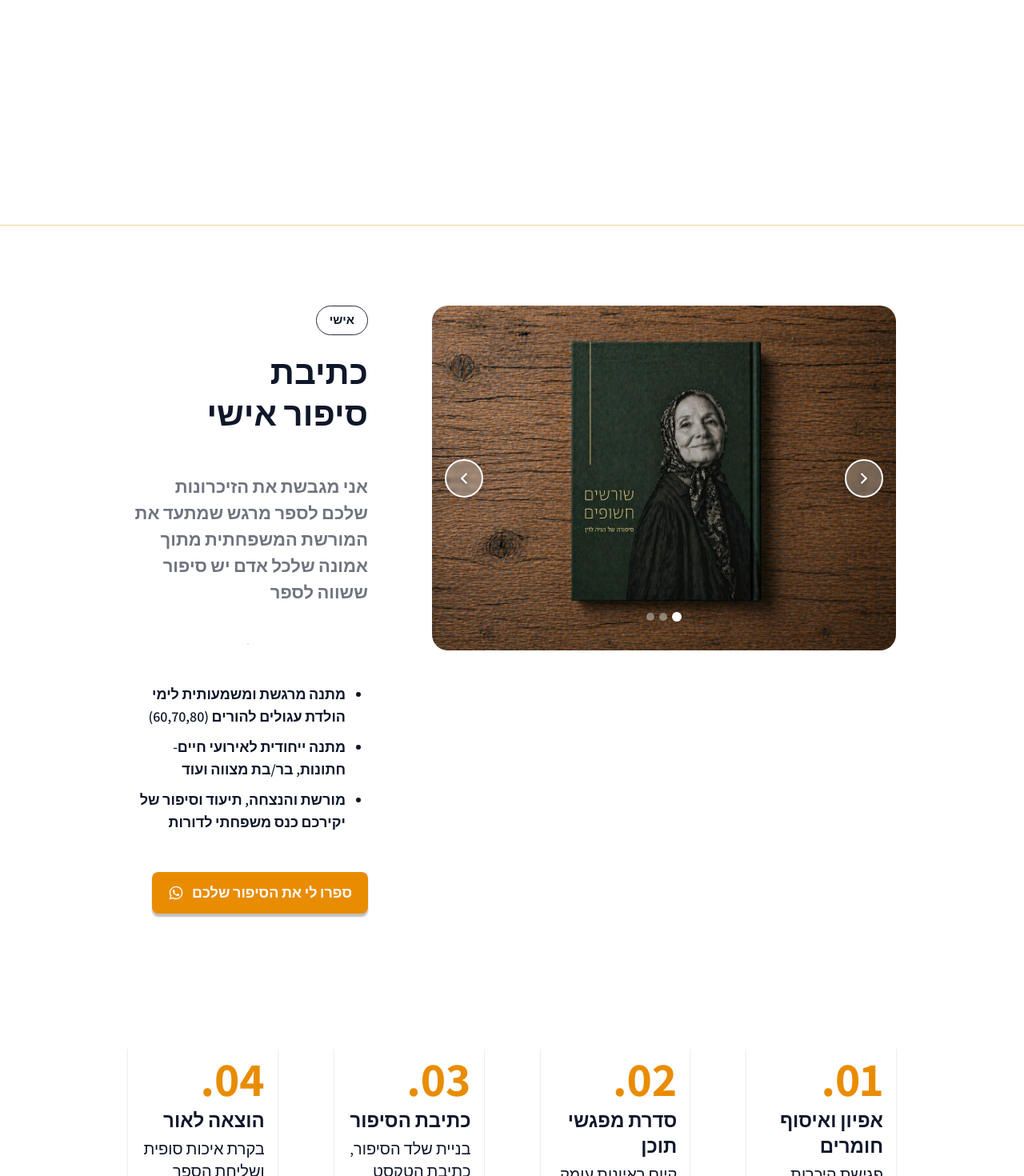
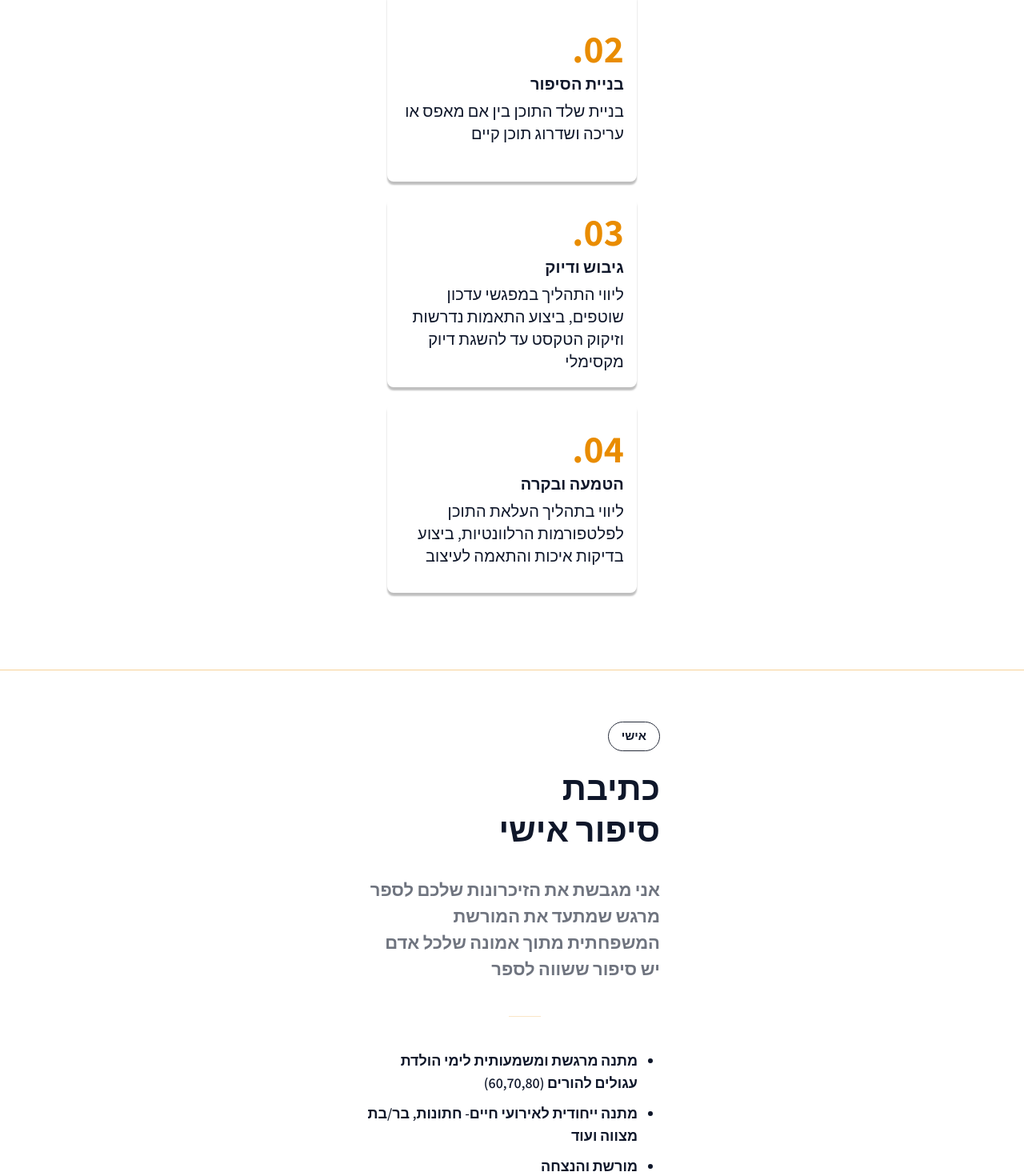
Before and after one commit to Maor-Ar/DanielSaar, a Next.js app: page / in a window 1280 px wide. Shown: the part 3316-4786 px from the top of the page at 80% size. Built offline with nearby package versions, Linux system fonts and the light colour scheme; no server answers.

Commit message:
Enhance layout and responsiveness across multiple components by introducing new breakpoints and adjusting class names. Update button styles for improved visual consistency and remove unnecessary classes for better alignment. Modify SVG stroke color for better design coherence.

```diff
--- a/app/globals.css
+++ b/app/globals.css
@@ -5,7 +5,7 @@
 :root {
   --background: #ffffff;
   --foreground: #0f172a;
-  --accent: #e98c00;
+  --accent: #E98C00;
   --muted: #6f747f;
   --surface: #f1f1f2;
 }
--- a/components/BookCoverCarousel.tsx
+++ b/components/BookCoverCarousel.tsx
@@ -16,13 +16,13 @@ const slides = [
 function SlideImage({ src, alt, priority }: { src: string | { mobile: string; desktop: string }; alt: string; priority?: boolean }) {
   if (typeof src === "string") {
     return (
-      <Image src={src} alt={alt} fill className="object-cover object-center" sizes="(max-width: 1023px) 85vw, 628px" priority={priority} />
+      <Image src={src} alt={alt} fill className="object-cover object-center" sizes="(max-width: 1434px) 85vw, 795px" priority={priority} />
     );
   }
   return (
     <>
-      <Image src={src.mobile} alt={alt} fill className="object-cover object-center lg:hidden" sizes="85vw" priority={priority} />
-      <Image src={src.desktop} alt={alt} fill className="hidden object-cover object-center lg:block" sizes="628px" priority={priority} />
+      <Image src={src.mobile} alt={alt} fill className="object-cover object-center content:hidden" sizes="85vw" priority={priority} />
+      <Image src={src.desktop} alt={alt} fill className="hidden object-cover object-center content:block" sizes="795px" priority={priority} />
     </>
   );
 }
@@ -49,13 +49,13 @@ export function BookCoverCarousel() {
 
   return (
     <div
-      className="relative w-full"
+      className="relative mx-auto w-full max-w-[370px] content:mx-0 content:max-w-none"
       role="region"
       aria-roledescription="carousel"
       aria-label="דוגמאות לספרים"
       tabIndex={0}
     >
-      <div className="relative aspect-[370/282] w-full min-h-[220px] overflow-hidden rounded-[20px] sm:min-h-[260px] lg:aspect-[742/552] lg:min-h-0">
+      <div className="relative aspect-[370/282] w-full min-h-[220px] overflow-hidden rounded-[20px] sm:min-h-[260px] content:aspect-[795/591] content:min-h-0">
         <EmblaCarouselArrows emblaApi={emblaApi} variant="overlay" />
         <div className="relative h-full w-full" ref={emblaRef}>
           <div className="flex h-full">
@@ -69,7 +69,7 @@ export function BookCoverCarousel() {
           </div>
         </div>
 
-        <div className="absolute bottom-2.5 left-1/2 z-10 flex h-3 w-14 -translate-x-1/2 items-center justify-center gap-1.5 lg:bottom-8 lg:h-5 lg:w-20" role="tablist" aria-label="מעבר בין תצוגות הספר">
+        <div className="absolute bottom-2.5 left-1/2 z-10 flex h-3 w-14 -translate-x-1/2 items-center justify-center gap-1.5 content:bottom-8 content:h-5 content:w-20" role="tablist" aria-label="מעבר בין תצוגות הספר">
           {slides.map((_, i) => (
             <button
               key={i}
@@ -77,7 +77,7 @@ export function BookCoverCarousel() {
               role="tab"
               aria-selected={selected === i}
               className={`rounded-full transition-all duration-300 ${
-                selected === i ? "size-2.5 bg-white lg:size-3" : "size-2 bg-white/40 lg:size-2.5"
+                selected === i ? "size-2.5 bg-white content:size-3" : "size-2 bg-white/40 content:size-2.5"
               }`}
               onClick={() => emblaApi?.scrollTo(i)}
               aria-label={`תצוגת ספר ${i + 1}`}
--- a/components/ProcessStepCards.tsx
+++ b/components/ProcessStepCards.tsx
@@ -7,21 +7,27 @@ export type ProcessStep = {
 };
 
 const rowClassName =
-  "flex w-full max-w-[312px] flex-col items-start gap-5 self-center sm:max-w-none lg:max-w-none lg:flex-row lg:flex-nowrap lg:items-stretch lg:justify-center lg:gap-[71px]";
+  "flex w-full max-w-[312px] flex-col items-start gap-5 self-center steps:max-w-none steps:flex-row steps:flex-nowrap steps:items-stretch steps:justify-center steps:gap-[72px]";
 
 const cardClassName =
-  "flex h-[237px] w-full flex-col items-start justify-center gap-1.5 rounded-lg bg-white p-4 text-right shadow-[0px_4px_2px_rgba(0,0,0,0.25)] transition-transform duration-300 hover:-translate-y-1 lg:h-auto lg:justify-start lg:w-[310px] lg:gap-1.5 lg:p-4";
+  "flex h-[237px] w-full shrink-0 flex-col items-start justify-center gap-1.5 rounded-lg bg-white p-4 text-right shadow-[0px_4px_2px_rgba(0,0,0,0.25)] transition-transform duration-300 hover:-translate-y-1 steps:h-full steps:justify-start steps:w-[310px] steps:gap-1.5 steps:p-4";
 
 export function ProcessStepCards({ steps }: { steps: ProcessStep[] }) {
   return (
     <div className={rowClassName}>
       {steps.map((s) => (
-        <div key={s.n} className={cardClassName}>
-          <StepNumberLabel n={s.n} className="text-5xl lg:text-[60px]" />
-          <h3 className="w-full text-right text-xl font-bold text-slate-900 lg:text-2xl">{s.title}</h3>
-          <p className="w-full text-right text-xl font-normal leading-normal text-slate-900 lg:text-xl lg:leading-7">
-            {s.body}
-          </p>
+        <div key={s.n} className="flex w-full flex-row items-center self-stretch steps:w-auto">
+          <div className={cardClassName}>
+            <StepNumberLabel n={s.n} className="text-5xl tracking-[0.16px] steps:text-[60px]" />
+            <div className="flex w-full flex-col items-start gap-1.5">
+              <h3 className="w-full text-right text-xl font-bold tracking-[0.16px] text-[#0f172a] steps:text-[24px]">
+                {s.title}
+              </h3>
+              <p className="w-full max-w-none text-right text-xl font-normal tracking-[0.16px] text-[#0f172a] steps:max-w-[280px] steps:text-[20px] steps:leading-7">
+                {s.body}
+              </p>
+            </div>
+          </div>
         </div>
       ))}
     </div>
--- a/components/sections/BusinessContentSection.tsx
+++ b/components/sections/BusinessContentSection.tsx
@@ -33,14 +33,14 @@ export function BusinessContentSection() {
 
     <MotionFade>
 
-      <section id="business-content" aria-labelledby="business-heading" className="border-b border-[#f6d199] bg-white px-4 pb-24 pt-16 sm:px-8 lg:px-16 xl:px-40 lg:pb-[310px] lg:pt-[100px]">
+      <section id="business-content" aria-labelledby="business-heading" className="border-b border-[#f6d199] bg-white px-4 pb-24 pt-16 sm:px-8 content:px-0 content:pb-[310px] content:pt-[100px]">
 
-        <div className="mx-auto flex max-w-[1450px] flex-col items-center gap-20 lg:gap-40">
+        <div className="mx-auto flex max-w-[1450px] flex-col items-center gap-20 content:gap-40">
 
-          <div className="grid w-full grid-cols-1 items-center gap-12 sm:max-w-[370px] sm:justify-items-center lg:max-w-none lg:grid-cols-[minmax(0,742px)_minmax(280px,628px)] lg:items-start lg:justify-center lg:gap-x-8 lg:gap-y-12 xl:gap-x-20">
+          <div className="mx-auto grid w-full max-w-[370px] grid-cols-1 items-center gap-12 justify-items-center content:mx-0 content:max-w-none content:grid-cols-[minmax(0,742px)_minmax(280px,795px)] content:items-start content:justify-center content:gap-x-8 content:gap-y-12 xl:gap-x-20">
 
-            <div className="relative order-2 w-full min-w-0 max-w-[742px] justify-self-center lg:justify-self-end">
-              <div className="relative aspect-[370/282] w-full min-h-[220px] overflow-hidden rounded-[30px] sm:min-h-[260px] lg:aspect-[742/552] lg:min-h-0">
+            <div className="relative order-2 w-full min-w-0 max-w-[370px] justify-self-center content:max-w-[795px] content:justify-self-end">
+              <div className="relative aspect-[370/282] w-full min-h-[220px] overflow-hidden rounded-[30px] sm:min-h-[260px] content:aspect-[795/591] content:min-h-0">
                 <img
                   src={figma.beforeAfterComposite}
                   alt="לפני ואחרי — עומס מלל וחוסר מיקוד במסר לעומת תוכן נקי, קריא וממוקד"
@@ -53,7 +53,7 @@ export function BusinessContentSection() {
 
 
 
-            <div className="order-1 flex w-full max-w-[300px] flex-col items-start gap-8 justify-self-center text-right sm:max-w-[370px] lg:max-w-[628px] lg:justify-self-start lg:gap-12">
+            <div className="order-1 flex w-full max-w-[300px] flex-col items-start gap-8 justify-self-center text-right sm:max-w-[370px] content:max-w-[628px] content:justify-self-start content:gap-12">
 
               <div className="flex w-full flex-col items-start gap-5">
 
@@ -68,8 +68,9 @@ export function BusinessContentSection() {
               </div>
 
               <p className="w-full text-lg font-semibold text-slate-900/60 lg:text-[22px]">
-
-                אני בונה אסטרטגיית תוכן שיווקית שמבדלת אתכם בשוק, תוך הבנת הסיפור הייחודי שלכם או של המוצר שלכם
+                אני בונה אסטרטגיית תוכן שיווקית שמבדלת אתכם בשוק,{" "}
+                <br className="hidden content:inline" />
+                תוך הבנת הסיפור הייחודי שלכם או של המוצר שלכם
 
               </p>
 
@@ -103,7 +104,7 @@ export function BusinessContentSection() {
 
                 rel="noopener noreferrer"
 
-                className="inline-flex shrink-0 items-center gap-2.5 self-start rounded-lg bg-[#e98c00] px-5 py-3 text-lg font-semibold text-white shadow-[0px_4px_2px_rgba(0,0,0,0.25)]"
+                className="inline-flex shrink-0 items-center gap-2.5 self-start rounded-lg px-5 py-3 text-lg font-semibold"
 
               >
 
--- a/components/sections/HeroSection.tsx
+++ b/components/sections/HeroSection.tsx
@@ -53,7 +53,7 @@ export function HeroSection() {
                   target="_blank"
                   rel="noopener noreferrer"
                   aria-label="ליצירת קשר בוואטסאפ"
-                  className="inline-flex h-12 w-full max-w-[462px] items-center justify-center gap-1 rounded-lg bg-[#e98c00] px-5 py-3 text-lg font-semibold text-white shadow-[0px_4px_2px_rgba(0,0,0,0.25)]"
+                  className="inline-flex h-12 w-full max-w-[462px] items-center justify-center gap-1 rounded-lg px-5 py-3 text-lg font-semibold"
                 >
                   <span>ליצירת קשר בוואטסאפ</span>
                   <img src={figma.waHeroButton} alt="" width={24} height={24} className="size-6 shrink-0" aria-hidden />
--- a/components/sections/PersonalStorySection.tsx
+++ b/components/sections/PersonalStorySection.tsx
@@ -28,14 +28,14 @@ const bullets = [
 export function PersonalStorySection() {
   return (
     <MotionFade>
-      <section id="personal-story" aria-labelledby="personal-heading" className="bg-white px-4 pb-24 pt-16 sm:px-8 lg:px-16 xl:px-40 lg:pb-[310px] lg:pt-[100px]">
-        <div className="mx-auto flex max-w-[1450px] flex-col items-center gap-20 lg:gap-40">
-          <div className="grid w-full grid-cols-1 items-center gap-12 sm:max-w-[370px] sm:justify-items-center lg:max-w-none lg:grid-cols-[minmax(280px,628px)_minmax(0,742px)] lg:items-start lg:justify-center lg:gap-x-8 lg:gap-y-12 xl:gap-x-20">
-            <div className="relative order-2 w-full min-w-0 max-w-[742px] justify-self-center lg:order-1 lg:justify-self-start">
+      <section id="personal-story" aria-labelledby="personal-heading" className="bg-white px-4 pb-24 pt-16 sm:px-8 content:px-0 content:pb-[310px] content:pt-[100px]">
+        <div className="mx-auto flex max-w-[1450px] flex-col items-center gap-20 content:gap-40">
+          <div className="mx-auto grid w-full max-w-[370px] grid-cols-1 items-center gap-12 justify-items-center content:mx-0 content:max-w-none content:grid-cols-[minmax(280px,795px)_minmax(0,742px)] content:items-start content:justify-center content:gap-x-8 content:gap-y-12 xl:gap-x-20">
+            <div className="relative order-2 w-full min-w-0 max-w-[370px] justify-self-center content:order-1 content:max-w-[795px] content:justify-self-start">
               <BookCoverCarousel />
             </div>
 
-            <div className="order-1 flex w-full max-w-[300px] flex-col items-start gap-8 justify-self-center text-right sm:max-w-[370px] lg:order-2 lg:max-w-[628px] lg:justify-self-end lg:gap-12">
+            <div className="order-1 flex w-full max-w-[300px] flex-col items-start gap-8 justify-self-center text-right sm:max-w-[370px] content:order-2 content:max-w-[628px] content:justify-self-end content:gap-12">
               <div className="flex w-full flex-col items-start gap-5">
                 <span className="rounded-full border border-[#262c3a] px-4 py-1.5 text-[15px] font-semibold text-slate-900">
                   אישי
@@ -49,15 +49,18 @@ export function PersonalStorySection() {
                 אני מגבשת את הזיכרונות שלכם לספר מרגש שמתעד את המורשת המשפחתית מתוך אמונה שלכל אדם יש סיפור ששווה לספר
               </p>
 
-              <div className="relative h-px w-full max-w-[157px] lg:max-w-[464px]">
-                <img src={figma.bookCarouselDivider} alt="" className="h-full w-full object-contain" aria-hidden />
+              <div className="relative h-5 w-full max-w-[157px] lg:max-w-[339px]">
+                <picture>
+                  <source media="(min-width: 1024px)" srcSet={figma.checklistBusiness.desktop} />
+                  <img src={figma.checklistBusiness.mobile} alt="" className="h-full w-full object-contain" loading="lazy" decoding="async" aria-hidden />
+                </picture>
               </div>
 
               <ul className="flex w-full list-disc flex-col gap-2.5 ps-7 text-lg font-semibold text-slate-900 marker:text-slate-900">
                 {bullets.map((item) => (
                   <li key={typeof item === "string" ? item : item.full}>
-                    <span className="max-lg:inline lg:hidden">{typeof item === "string" ? item : item.short}</span>
-                    <span className="hidden lg:inline">{typeof item === "string" ? item : item.full}</span>
+                    <span className="max-content:inline content:hidden">{typeof item === "string" ? item : item.short}</span>
+                    <span className="hidden content:inline">{typeof item === "string" ? item : item.full}</span>
                   </li>
                 ))}
               </ul>
@@ -66,7 +69,7 @@ export function PersonalStorySection() {
                 href={waPersonal}
                 target="_blank"
                 rel="noopener noreferrer"
-                className="inline-flex shrink-0 items-center gap-2.5 self-start rounded-lg bg-[#e98c00] px-5 py-3 text-lg font-semibold text-white shadow-[0px_4px_2px_rgba(0,0,0,0.25)]"
+                className="inline-flex shrink-0 items-center gap-2.5 self-start rounded-lg px-5 py-3 text-lg font-semibold"
               >
                 ספרו לי את הסיפור שלכם
                 <span className="inline-block size-5 shrink-0" aria-hidden>
--- a/components/sections/StoryCards.tsx
+++ b/components/sections/StoryCards.tsx
@@ -48,7 +48,8 @@ export function PersonalStoryCard() {
         </div>
         <AnimatedButton
           href="#personal-story"
-          className="mx-auto mt-auto inline-flex items-center justify-center gap-5 rounded-xl border border-slate-900 bg-white px-10 py-3.5 text-[15px] font-semibold text-slate-900 shadow-[0px_4px_2px_rgba(0,0,0,0.25)] lg:w-full lg:px-40"
+          variant="secondary"
+          className="mx-auto mt-auto inline-flex items-center justify-center gap-5 rounded-xl px-10 py-3.5 text-[15px] font-semibold lg:w-full lg:px-40"
         >
           <span className="whitespace-nowrap">לקרוא על זה עוד</span>
           <span className="inline-flex shrink-0 rotate-180" aria-hidden>
@@ -99,7 +100,7 @@ export function BusinessStoryCard() {
         </div>
         <AnimatedButton
           href="#business-content"
-          className="mx-auto mt-auto inline-flex items-center justify-center gap-5 rounded-xl bg-[#e98c00] px-10 py-3.5 text-[15px] font-semibold text-white shadow-[0px_4px_2px_rgba(0,0,0,0.25)] lg:w-full lg:px-40"
+          className="mx-auto mt-auto inline-flex items-center justify-center gap-5 rounded-xl px-10 py-3.5 text-[15px] font-semibold lg:w-full lg:px-40"
         >
           <span className="whitespace-nowrap">לקרוא על זה עוד</span>
           <span className="inline-flex shrink-0 rotate-180" aria-hidden>
--- a/tailwind.config.ts
+++ b/tailwind.config.ts
@@ -20,6 +20,8 @@ export default {
       },
       screens: {
         about: "1135px",
+        content: "1435px",
+        steps: "1491px",
         lg: "1024px",
         xl: "1280px",
         "2xl": "1920px",
```
Also changed, not shown: components/AnimatedButton.tsx (+16 -2 lines), components/sections/AboutSection.tsx (+6 -4 lines), assets/figma-original/book-carousel-divider.svg, public/figma/book-carousel-divider.svg.
